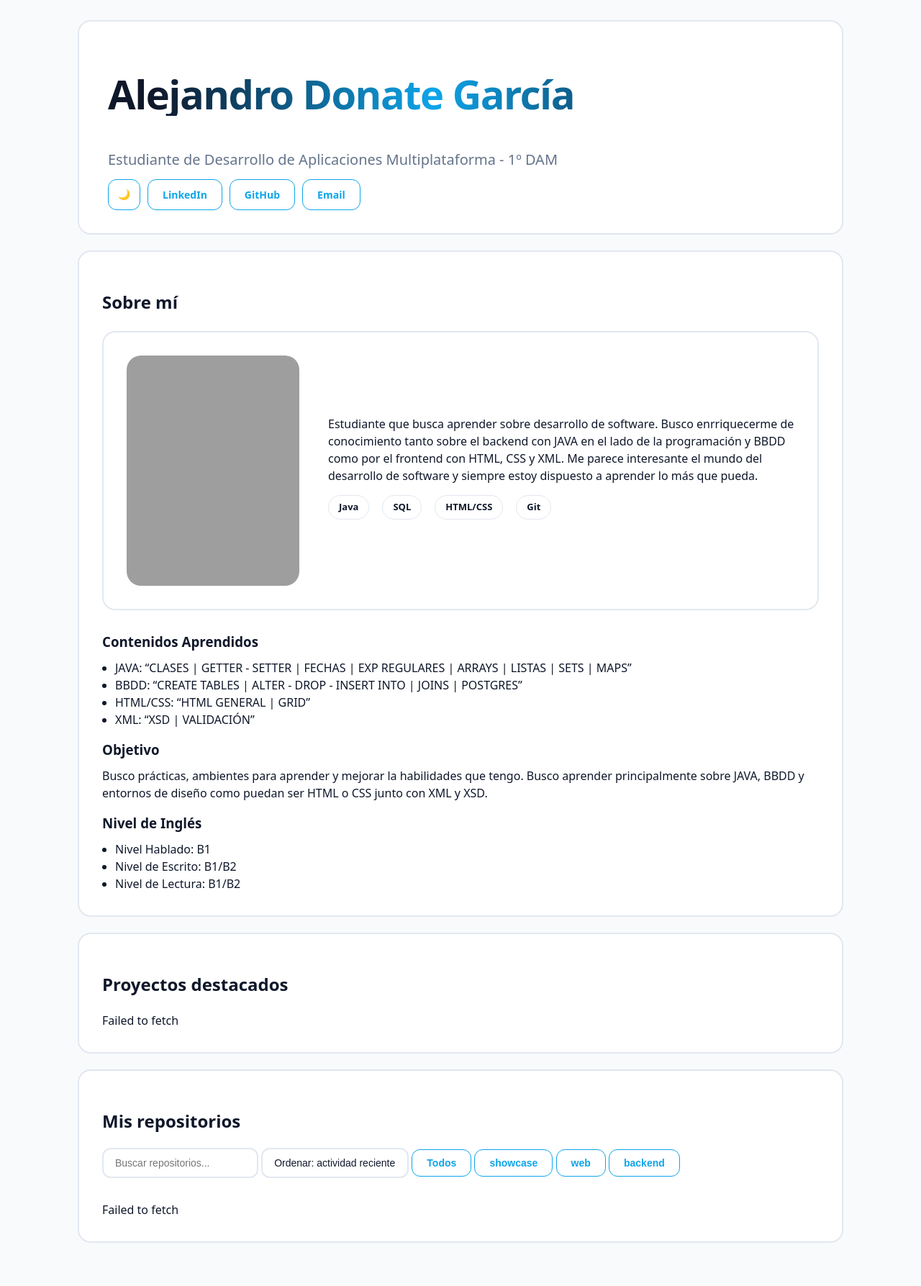
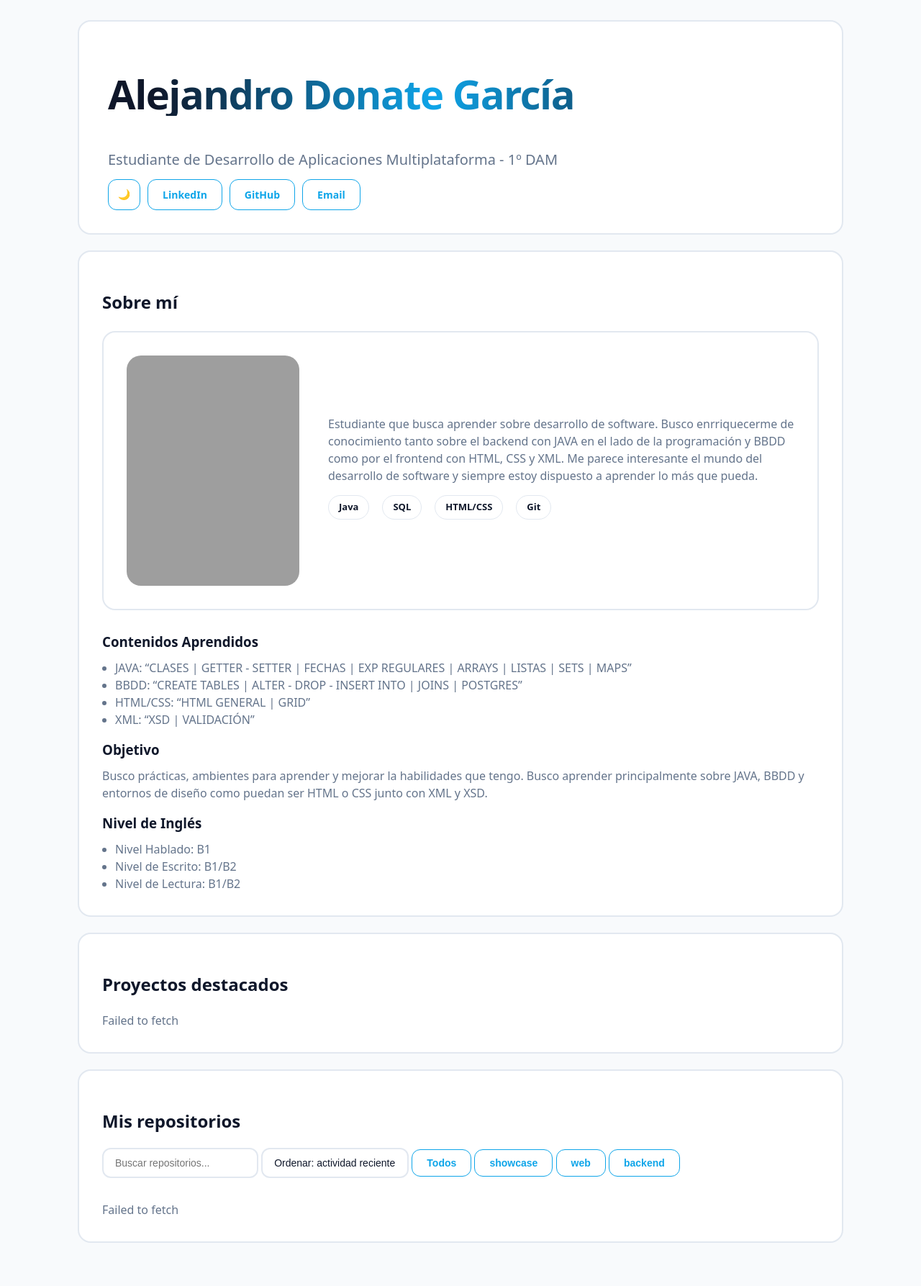
Before and after one commit to alejandroDonGar/alejandroDonGar.github.io, a Jekyll site: the page index.html, which Jekyll copies as it is, in a window 1280 px wide. Shown: the whole page at 72% size. Built offline with Jekyll 4.4.1, drawn with Linux system fonts in a browser that asks for light colours; grey boxes are pictures that could not be loaded.

Commit message:
cambios css para arreglar el modo oscuro

```diff
--- a/assets/css/styles.css
+++ b/assets/css/styles.css
@@ -1,23 +1,21 @@
 :root {
-  /* Modo Claro (Default) */
   --bg: #f8fafc;
   --text: #0f172a;
   --muted: #64748b;
   --card: #ffffff;
   --line: #e2e8f0;
   --brand: #0ea5e9;
+  --hover-bg: #f0f9ff; /* Blanco con un toque azul */
   --radius: 18px;
 }
 [data-theme="dark"] {
-  --bg: #0f172a;       /* El azul casi negro del fondo de tu imagen */
-  --text: #e2e8f0;     /* Gris claro/crema para legibilidad */
+  --bg: #0f172a;       /* Azul muy oscuro (fondo de tu foto) */
+  --text: #f1f5f9;     /* Blanco crema */
   --muted: #94a3b8;
-  --card: #1e293b;     /* Un azul marino oscuro para las tarjetas */
+  --card: #1e293b;     /* Azul pizarra */
   --line: #334155;
-  --brand: #38bdf8;    /* Un azul más eléctrico que resalta en oscuro */
-
-  /* ESTA ES LA CLAVE: El color del hover en modo oscuro */
-  --hover-bg: linear-gradient(135deg, #1e293b 0%, #0f172a 100%);
+  --brand: #38bdf8;
+  --hover-bg: #2d3748; /* GRIS AZULADO MÁS CLARO: Aquí es donde se "ilumina" */
 }
 [data-theme="dark"] .title {
   background: linear-gradient(to right, #ffffff 20%, var(--brand) 50%, #ffffff 80%);
@@ -64,18 +62,18 @@
     margin-top: 10px; /* Separación extra respecto al subtítulo */
 }
 .topbar, .section, .profile, .card {
-  background: var(--card);
+  background: var(--card); /* Antes quizás decía #ffffff */
   border: 2px solid var(--line);
   border-radius: var(--radius);
   transition: all 0.4s cubic-bezier(0.4, 0, 0.2, 1);
-  opacity: 0;
-  animation: fadeInUp 0.6s ease-out forwards;
+  color: var(--text); /* Asegura que el texto cambie siempre */
 }
 .topbar:hover, .section:hover, .profile:hover, .card:hover {
   border-color: var(--brand);
+  /* En modo claro será blanco azulado, en oscuro un marino eléctrico */
   background: var(--hover-bg);
   transform: translateY(-4px);
-  box-shadow: 0 15px 30px -10px rgba(0, 0, 0, 0.3);
+  box-shadow: 0 10px 30px rgba(0, 0, 0, 0.2);
 }
 .title {
   font-size: 56px;
@@ -219,6 +217,9 @@
     border-color: var(--brand);
     box-shadow: 0 0 0 4px rgba(14, 165, 233, 0.1);
 }
+.muted {
+  color: var(--muted) !important;
+}
 @keyframes shine { to { background-position: 200% center; } }
 @keyframes fadeInUp {
   from { opacity: 0; transform: translateY(20px); }
```
Also changed, not shown: 1 other file.
